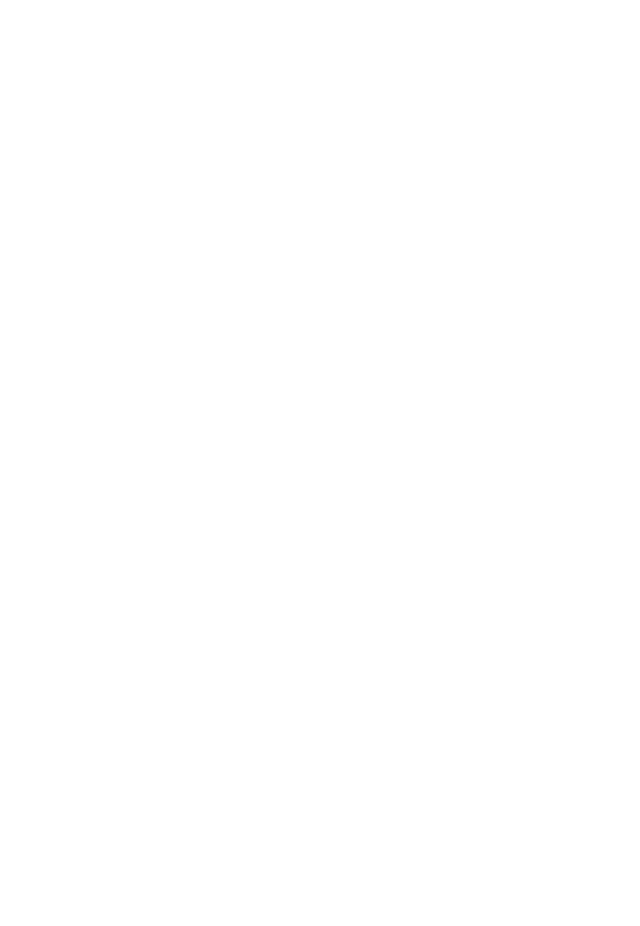
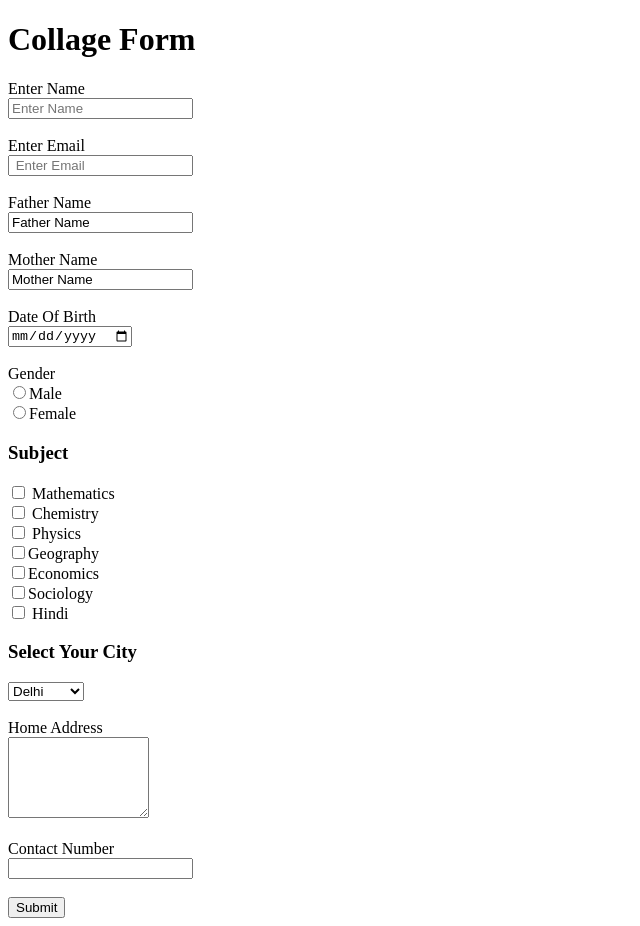
Before and after one commit to abhijeetwebdeveloper/testtbook, a plain HTML site: page Daliy class/collage form/collage.html in a window 1280 px wide. Shown: the whole page, without its empty margins (0-640 px from the left). Before the commit the page ends 800 px from the top, so only its background shows below. Drawn offline with Linux system fonts and the light colour scheme.

Commit message:
html base collage form

```diff
--- a/Daliy class/collage form/collage.html
+++ b/Daliy class/collage form/collage.html
@@ -2,10 +2,53 @@
 <html lang="en">
 <head>
     <meta charset="UTF-8">
-    <meta name="viewport" content="width=device-width, initial-scale=1.0">
-    <title>Document</title>
+    <meta name="viewport" content="width=, initial-scale=1.0">
+    <title>Collage form</title>
 </head>
 <body>
+    <form>
+        <h1>Collage Form</h1>
+        <label for="Enter Name">Enter Name</label>
+        <br>
+        <input type="text" placeholder="Enter Name" required ><br><br>
+        <label for="Enter Email">Enter Email</label>
+        <br>
+        <input type="text" placeholder=" Enter Email"><br><br>
+        <label for="information">Father Name</label><br>
+        <input type="text" value="Father Name" placeholder="Father Name"><br><br>
+        <label for="information">Mother Name</label><br>
+        <input type="text" value="Mother Name" placeholder="Mother Name"><br><br>
+        <label for="information">Date Of Birth</label><br>
+        <input type="date"><br><br>
+        <label>Gender</label><br>
+        <input type="radio" value="Male" name="Gender">Male <br>
+        <input type="radio" value="Female" name="Gender">Female <br>
+         <H3>Subject</H3>
+         <input type="checkbox" value="Subject" name="Mathematics"> Mathematics <br>
+         <input type="checkbox" value="Subject" name="Chemistry"> Chemistry<br>
+         <input type="checkbox" value="Subject" name="Physics"> Physics <br>
+         <input type="checkbox" value="Subject" name="Geography">Geography <br>
+         <input type="checkbox" value="Subject" name="Economics">Economics <br>
+         <input type="checkbox" value="Subject" name="Sociology">Sociology<br>
+         <input type="checkbox" value="Subject" name="Hindi"> Hindi <br>
+         <h3>Select Your City</h3>
+         <select name="City" id="City">
+            <option value="Delhi">Delhi</option>
+            <option value="Pune">Pune</option>
+            <option value="Mumbai">Mumbai</option>
+            <option value="Bangluru">Bangluru</option>
+            <option value="Noeda">Noeda</option>
+            <option value="Hardoi">Hardoi</option>
+            <option value="lucknow">lucknow</option>
+         </select><br><br>
+         <label for="information">Home Address</label><br>
+         <textarea name="Home Address" id="information" cols="15" rows="5"></textarea><br><br>
+         <label for="information">Contact Number</label><br>
+         <input type="number"><br><br>
+         <input type="submit">
 
+
+
+    </form>
 </body>
 </html>
```
